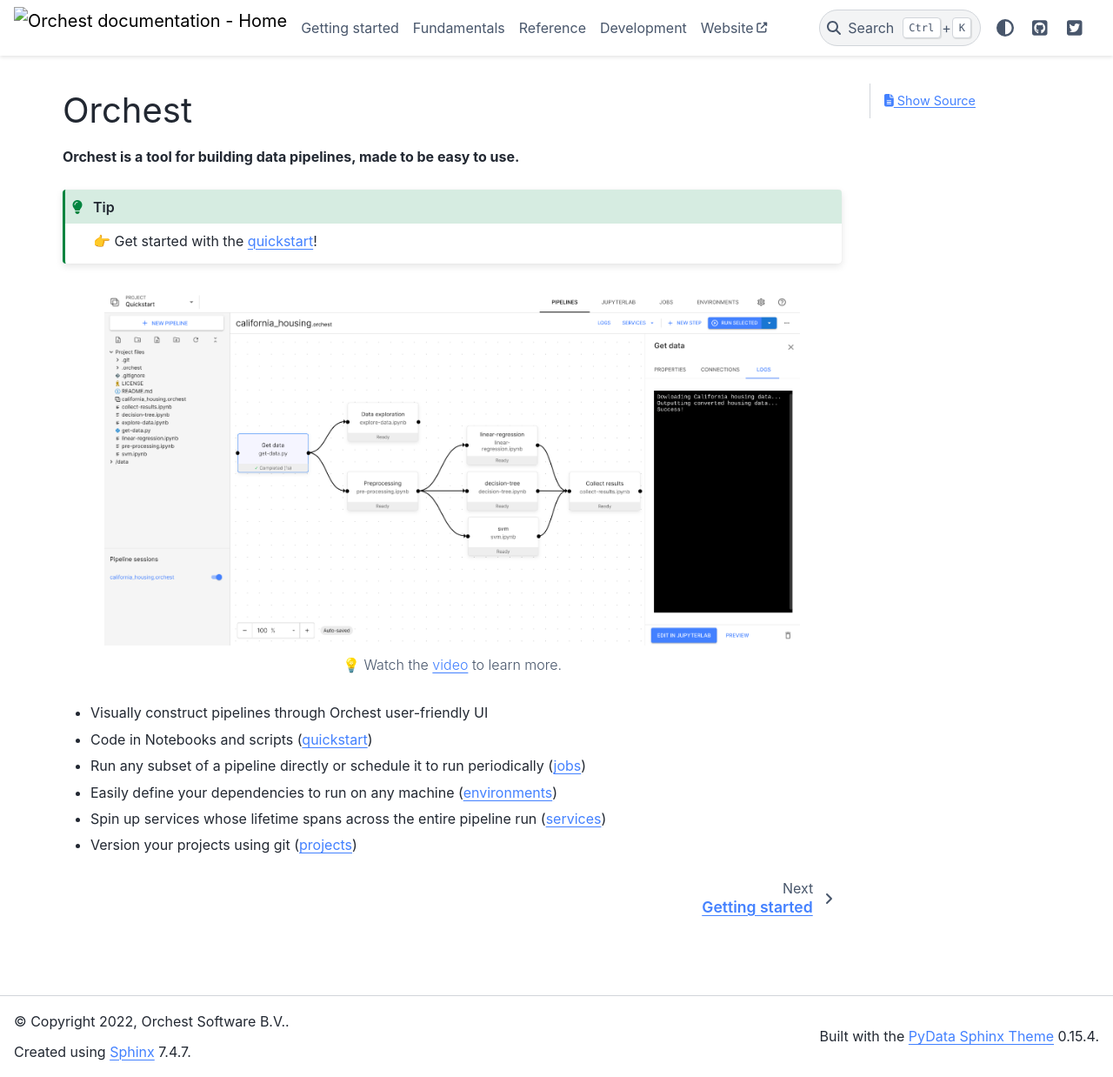
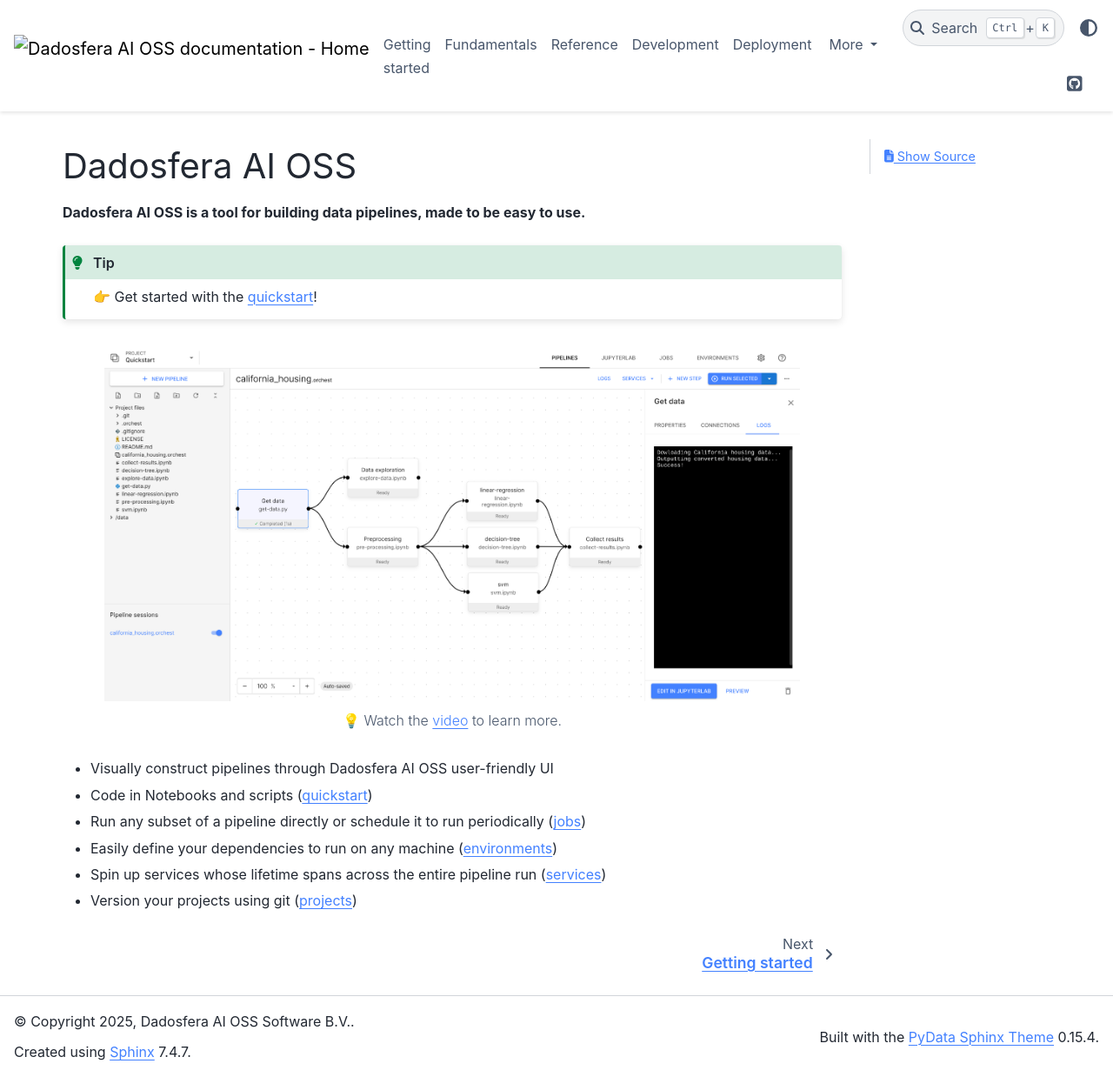
Before and after one commit to dadosfera/dadosfera-ai-oss, a Sphinx documentation site: the page built from docs/source/index.md, in a window 1280 px wide and 1238 px high. Shown: the whole window at 87% size. Built offline with Sphinx 7.4.7 and the PyData theme 0.15.4, drawn with Linux system fonts in a browser that asks for light colours; pages that are not in the unit, such as notebooks, are missing from menus; comment, search, counter and statistics services are not loaded.

Commit message:
DOCS: started the development of templates for k8s deployments
- Introduction and general concepts
https://github.com/orgs/dadosfera/projects/14?pane=issue&itemId=107691640d

- Minikube
https://github.com/dadosfera/dadosfera-ai-oss/issues/18

````diff
--- a/docs/source/conf.py
+++ b/docs/source/conf.py
@@ -19,16 +19,16 @@
 
 # -- Project information ----------------------------------------------
 
-project = "Orchest"
-copyright = "2022, Orchest Software B.V."
-author = "Orchest team"
+project = "Dadosfera AI OSS"
+copyright = "2025, Dadosfera AI OSS Software B.V."
+author = "Dadosfera AI OSS team"
 
 # The full version, including alpha/beta/rc tags
 # We exclude the exact release because that is error prone when having
 # to update it on every release.
 # release = "0.3.0"
 version = "beta"
-html_title = "Orchest documentation"
+html_title = "Dadosfera AI OSS documentation"
 
 
 # -- General configuration --------------------------------------------
@@ -83,15 +83,14 @@
 html_theme = "pydata_sphinx_theme"
 html_theme_options = {
     "external_links": [
-        {"url": "https://orchest.io", "name": "Website"},
+        {"url": "https://app.dadosfera.ai", "name": "Website"},
     ],
     "navbar_align": "left",
     "page_sidebar_items": ["page-toc", "edit-this-page", "sourcelink"],
     "navbar_center": ["navbar-nav"],
     "navbar_end": ["theme-switcher", "navbar-icon-links.html", "search-field.html"],
     "show_toc_level": 1,
-    "github_url": "https://github.com/orchest/orchest",
-    "twitter_url": "https://twitter.com/orchestofficial",
+    "github_url": "https://github.com/dadosfera/dadosfera-ai-oss",
     "logo": {
         "image_light": "img/logo-light.png",
         "image_dark": "img/logo-dark.png",
--- a/docs/source/index.md
+++ b/docs/source/index.md
@@ -1,15 +1,15 @@
-# Orchest
+# Dadosfera AI OSS
 
-```{title} Orchest Docs
+```{title} Dadosfera AI OSS Docs
 
 ```
 
 ```{eval-rst}
 .. meta::
-   :description: Orchest is a tool for building data pipelines, made to be easy to use. This is the Orchest documentation index.
+   :description: Dadosfera AI OSS is a tool for building data pipelines, made to be easy to use. This is the Dadosfera AI OSS documentation index.
 ```
 
-**Orchest is a tool for building data pipelines, made to be easy to use.**
+**Dadosfera AI OSS is a tool for building data pipelines, made to be easy to use.**
 
 ```{tip}
 👉 Get started with the {ref}`quickstart <quickstart>`!
@@ -17,13 +17,13 @@
 
 ```{figure} img/pipeline-editor.png
 :align: center
-:alt: Visualizing a data pipeline in Orchest.
+:alt: Visualizing a data pipeline in Dadosfera AI OSS.
 :width: 800
 
 💡 Watch the [video](https://vimeo.com/764866337) to learn more.
 ```
 
-- Visually construct pipelines through Orchest user-friendly UI
+- Visually construct pipelines through Dadosfera AI OSS user-friendly UI
 - Code in Notebooks and scripts ({ref}`quickstart <quickstart>`)
 - Run any subset of a pipeline directly or schedule it to run periodically ({ref}`jobs <jobs>`)
 - Easily define your dependencies to run on any machine ({ref}`environments <environments>`)
@@ -57,3 +57,11 @@
 
 development/index
 ```
+
+
+```{toctree}
+:hidden: true
+:maxdepth: 1
+
+deployment/index
+```
````
Also changed, not shown: docs/source/deployment/common_requirements.md (added, +36 -0 lines), docs/source/deployment/index.md (added, +26 -0 lines), docs/source/deployment/minikube.md (added, +65 -0 lines), 11 other files.
